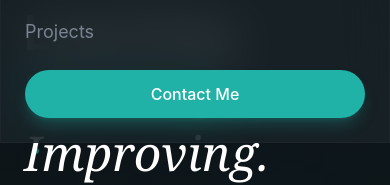
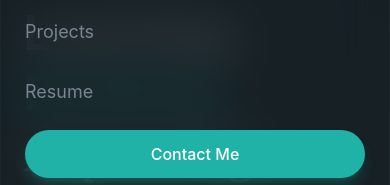
Before and after one commit to fortin-dev/MyPortfolio, a React (Vite) app: page / in a window 390 px wide. Both pictures are taken after a click on the button 346 px from the left and 40 px from the top of the page. Shown: the part 195-380 px from the top of the page. Built offline with nearby package versions, Linux system fonts and the light colour scheme.

Commit message:
Update Navbar.jsx

```diff
--- a/src/layout/Navbar.jsx
+++ b/src/layout/Navbar.jsx
@@ -84,6 +84,14 @@ export const Navbar = () => {
                 {link.label}
               </a>
             ))}
+            <a
+              href="https://drive.google.com/file/d/1pxeLxuOI93uWFHPUwnFQ2kUV1VHhum8O/view?usp=sharing"
+              className="text-lg text-muted-foreground hover:text-foreground py-2"
+              target="_blank"
+              rel="noopener noreferrer"
+            >
+              Resume
+            </a>
 
             <Button onClick={() => setIsMobileOpen(false)}>
               <a href="#contact">Contact Me</a>
```
